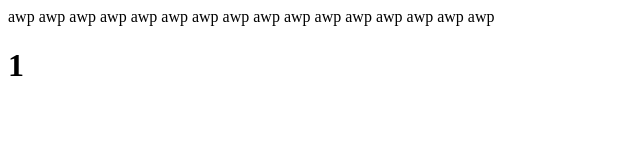
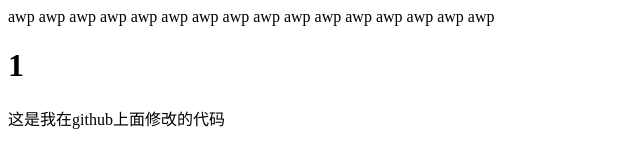
Before and after one commit to pmengy/git-test, a plain HTML site: page index.html in a window 1280 px wide. Shown: the whole page, without its empty margins (0-640 px from the left). Drawn offline with Linux system fonts and the light colour scheme.

Commit message:
Update index.html

```diff
--- a/index.html
+++ b/index.html
@@ -12,6 +12,7 @@
     <div>
         awp awp awp awp awp awp awp awp awp awp awp awp awp awp awp awp
         <h1>1</h1>
+        <span>这是我在github上面修改的代码</span>
     </div>
 </body>
 
```
